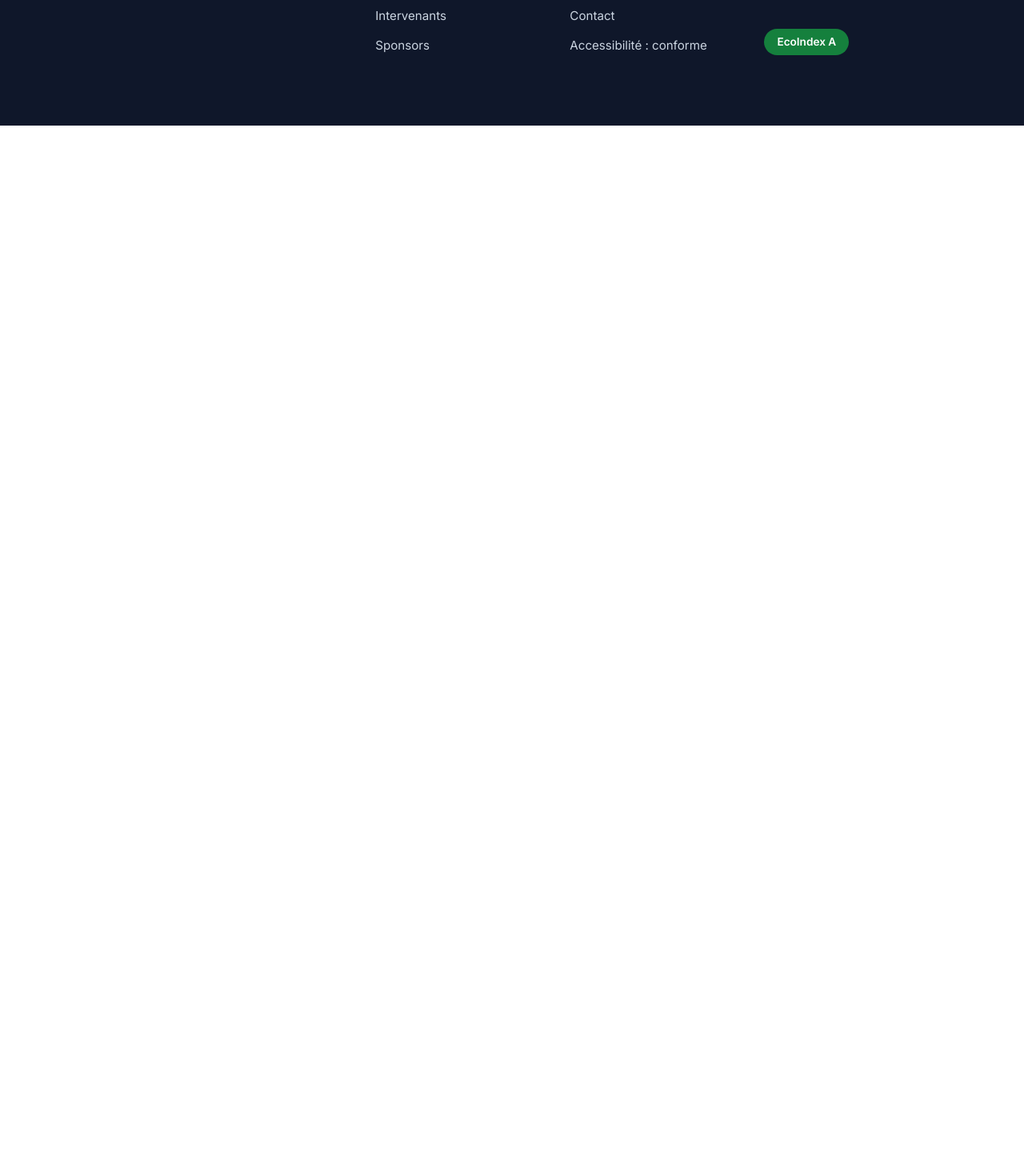
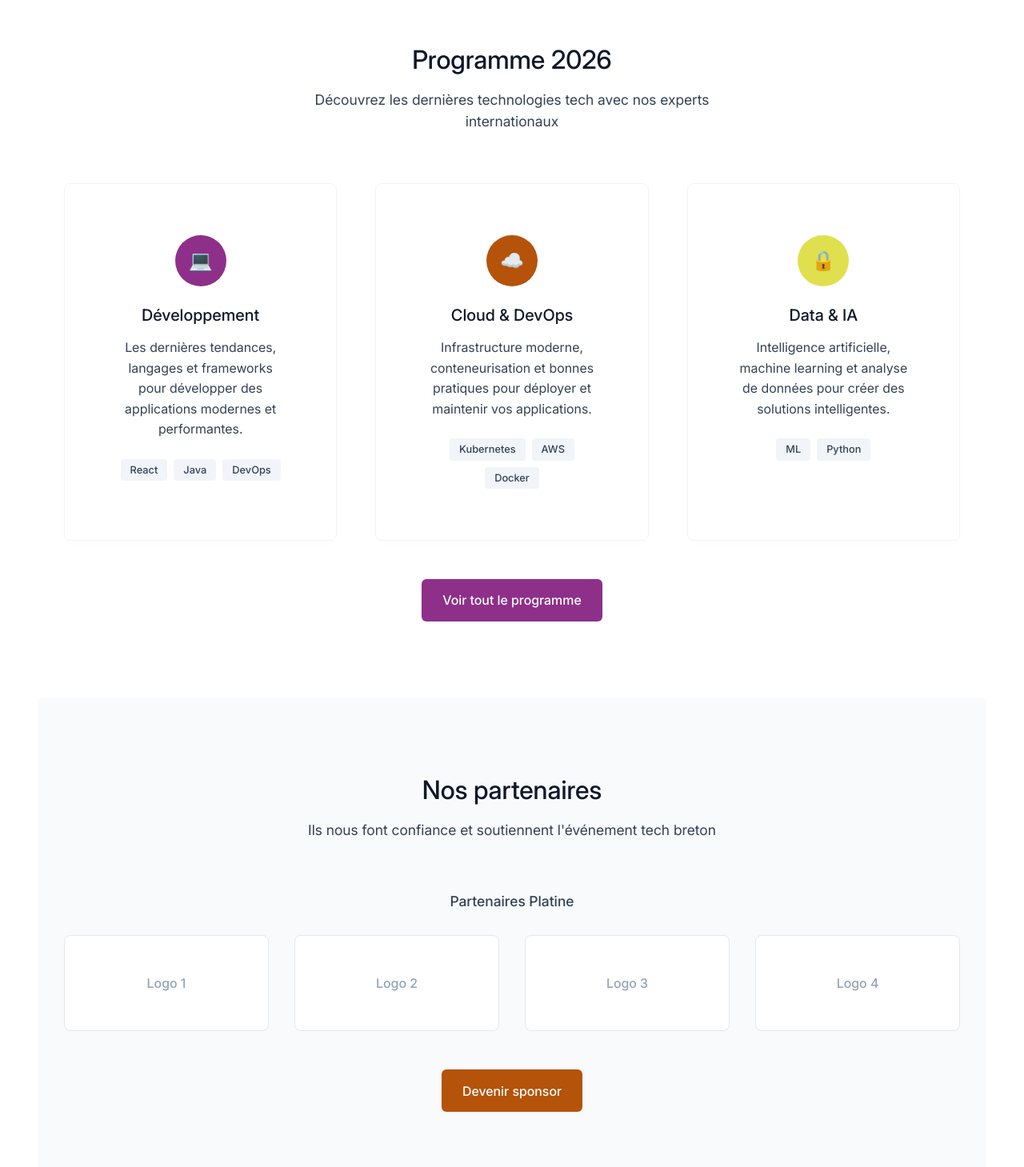
Before and after one commit to breizhcamp/website, a SvelteKit app: page / in a window 1280 px wide. Shown: the part 1031-2490 px from the top of the page at 80% size. Before the commit the page ends 1188 px from the top, so only its background shows below. Built offline with nearby package versions, Linux system fonts and the light colour scheme; no server answers.

Commit message:
✨ feat(home): nouvelle page d'accueil

```diff
--- a/src/routes/+page.svelte
+++ b/src/routes/+page.svelte
@@ -1,37 +1,512 @@
 <script>
-	import Button from '$lib/components/ui/Button.svelte';
+	import { onMount } from 'svelte';
+	import HeroSection from '../lib/components/home/HeroSection.svelte';
+	import StatsSection from '../lib/components/home/StatsSection.svelte';
+	import Button from '../lib/components/ui/Button.svelte';
+	import Card from '../lib/components/ui/Card.svelte';
+	import Badge from '../lib/components/ui/Badge.svelte';
+
+	let articles = $state([]);
+	let loading = $state(true);
+	let error = $state(null);
+
+	onMount(async () => {
+		try {
+			const response = await fetch('/api/blog');
+			if (response.ok) {
+				articles = await response.json();
+			} else {
+				error = 'Erreur lors du chargement des actualités';
+			}
+		} catch (e) {
+			error = 'Impossible de charger les actualités';
+		} finally {
+			loading = false;
+		}
+	});
 </script>
 
-<section id="programme">
-	<h2>Programme</h2>
+<svelte:head>
+	<title>BreizhCamp 2026 - La conférence tech incontournable de Bretagne</title>
+	<meta
+		name="description"
+		content="La conférence tech incontournable de Bretagne. 3 jours d'innovation, de partage et de networking du 25-27 juin 2026."
+	/>
+</svelte:head>
 
-	<Button href="/programme">Voir tout le programme</Button>
+<HeroSection />
+<StatsSection />
+
+<!-- Programme Section -->
+<section class="programme">
+	<div class="container">
+		<h2>Programme 2026</h2>
+		<p class="section-subtitle">
+			Découvrez les dernières technologies tech avec nos experts internationaux
+		</p>
+
+		<div class="tracks-grid">
+			<Card>
+				<div class="track-card">
+					<div class="track-icon violet" aria-hidden="true">
+						<span>💻</span>
+					</div>
+					<h3>Développement</h3>
+					<p>
+						Les dernières tendances, langages et frameworks pour développer des
+						applications modernes et performantes.
+					</p>
+					<div class="track-tags">
+						<Badge>React</Badge>
+						<Badge>Java</Badge>
+						<Badge>DevOps</Badge>
+					</div>
+				</div>
+			</Card>
+
+			<Card>
+				<div class="track-card">
+					<div class="track-icon orange" aria-hidden="true">
+						<span>☁️</span>
+					</div>
+					<h3>Cloud & DevOps</h3>
+					<p>
+						Infrastructure moderne, conteneurisation et bonnes pratiques pour déployer
+						et maintenir vos applications.
+					</p>
+					<div class="track-tags">
+						<Badge>Kubernetes</Badge>
+						<Badge>AWS</Badge>
+						<Badge>Docker</Badge>
+					</div>
+				</div>
+			</Card>
+
+			<Card>
+				<div class="track-card">
+					<div class="track-icon lime" aria-hidden="true">
+						<span>🔒</span>
+					</div>
+					<h3>Data & IA</h3>
+					<p>
+						Intelligence artificielle, machine learning et analyse de données pour créer
+						des solutions intelligentes.
+					</p>
+					<div class="track-tags">
+						<Badge>ML</Badge>
+						<Badge>Python</Badge>
+					</div>
+				</div>
+			</Card>
+		</div>
+
+		<div class="programme-cta">
+			<Button variant="primary" href="/programme">Voir tout le programme</Button>
+		</div>
+	</div>
 </section>
 
-<section id="intervenants">
-	<h2>Intervenants</h2>
+<!-- Partners Section -->
+<section class="partners">
+	<div class="container">
+		<h2>Nos partenaires</h2>
+		<p class="section-subtitle">
+			Ils nous font confiance et soutiennent l'événement tech breton
+		</p>
+
+		<div class="partners-category">
+			<h3>Partenaires Platine</h3>
+			<div class="partners-grid platine">
+				<div class="partner-logo">
+					<div class="placeholder-logo">Logo 1</div>
+				</div>
+				<div class="partner-logo">
+					<div class="placeholder-logo">Logo 2</div>
+				</div>
+				<div class="partner-logo">
+					<div class="placeholder-logo">Logo 3</div>
+				</div>
+				<div class="partner-logo">
+					<div class="placeholder-logo">Logo 4</div>
+				</div>
+			</div>
+		</div>
+
+		<div class="partners-cta">
+			<Button variant="icon-primary" href="/sponsors">Devenir sponsor</Button>
+		</div>
+	</div>
 </section>
 
-<section id="sponsors">
-	<h2>Sponsors</h2>
+<!-- News Section -->
+<section class="news">
+	<div class="container">
+		<h2>Actualités</h2>
+		<p class="section-subtitle">Restez informés des dernières nouvelles du BreizhCamp</p>
+
+		<div class="news-grid">
+			{#if loading}
+				<article class="news-card">
+					<div class="news-image">
+						<div class="placeholder-image">Chargement...</div>
+					</div>
+					<div class="news-content">
+						<div class="news-date">--</div>
+						<h3>Chargement des actualités...</h3>
+						<p>Veuillez patienter pendant le chargement des dernières nouvelles.</p>
+					</div>
+				</article>
+			{:else if error}
+				<article class="news-card">
+					<div class="news-image">
+						<div class="placeholder-image">Erreur</div>
+					</div>
+					<div class="news-content">
+						<div class="news-date">--</div>
+						<h3>Erreur de chargement</h3>
+						<p>{error}</p>
+					</div>
+				</article>
+			{:else}
+				{#each articles.slice(0, 3) as article}
+					<article class="news-card">
+						<div class="news-image">
+							{#if article.image}
+								<img src={article.image} alt={article.title} />
+							{:else}
+								<div class="placeholder-image">Image actualité</div>
+							{/if}
+						</div>
+						<div class="news-content">
+							<div class="news-date">
+								{new Date(article.date)
+									.toLocaleDateString('fr-FR', {
+										day: '2-digit',
+										month: 'short',
+										year: 'numeric'
+									})
+									.toUpperCase()}
+							</div>
+							{#if article.category}
+								<div class="news-category">{article.category}</div>
+							{/if}
+							<h3>
+								<a href="/blog/{article.slug}">{article.title}</a>
+							</h3>
+							<p>{article.excerpt}</p>
+							<a href="/blog/{article.slug}" class="news-link">Lire la suite</a>
+						</div>
+					</article>
+				{/each}
+			{/if}
+		</div>
+	</div>
 </section>
 
-<section id="infos-pratiques">
-	<h2>Infos pratiques</h2>
-</section>
+<style>
+	.container {
+		max-width: 1200px;
+		margin: 0 auto;
+		padding: 0 1rem;
+	}
 
-<section id="code-de-conduite">
-	<h2>Code de conduite</h2>
-</section>
+	/* Programme Section */
+	.programme {
+		padding: 6rem 0;
+	}
 
-<section id="faq">
-	<h2>FAQ</h2>
-</section>
+	.programme h2 {
+		text-align: center;
+		color: var(--neutral-900);
+		margin-bottom: 1rem;
+	}
 
-<section id="contact">
-	<h2>Contact</h2>
-</section>
+	.section-subtitle {
+		text-align: center;
+		color: var(--neutral-700); /* Amélioré pour contraste */
+		font-size: 1.1rem;
+		margin-bottom: 4rem;
+		max-width: 600px;
+		margin-left: auto;
+		margin-right: auto;
+	}
 
-<section id="accessibilite">
-	<h2>Accessibilite</h2>
-</section>
+	.tracks-grid {
+		display: grid;
+		grid-template-columns: repeat(auto-fit, minmax(300px, 1fr));
+		gap: 2rem;
+		margin-bottom: 3rem;
+	}
+
+	.track-card {
+		padding: 2rem;
+		text-align: center;
+	}
+
+	.track-icon {
+		width: 4rem;
+		height: 4rem;
+		border-radius: 50%;
+		display: flex;
+		align-items: center;
+		justify-content: center;
+		margin: 0 auto 1.5rem;
+		font-size: 1.5rem;
+	}
+
+	.track-icon.violet {
+		background: var(--violet);
+	}
+
+	.track-icon.orange {
+		background: var(--orange);
+	}
+
+	.track-icon.lime {
+		background: var(--lime);
+	}
+
+	.track-card h3 {
+		color: var(--neutral-900);
+		margin-bottom: 1rem;
+		font-size: 1.25rem;
+	}
+
+	.track-card p {
+		color: var(--neutral-700); /* Amélioré pour contraste */
+		line-height: 1.6;
+		margin-bottom: 1.5rem;
+	}
+
+	.track-tags {
+		display: flex;
+		gap: 0.5rem;
+		justify-content: center;
+		flex-wrap: wrap;
+	}
+
+	.programme-cta {
+		text-align: center;
+	}
+
+	/* Partners Section */
+	.partners {
+		padding: 6rem 0;
+		background: var(--neutral-50);
+	}
+
+	.partners h2 {
+		text-align: center;
+		color: var(--neutral-900);
+		margin-bottom: 1rem;
+	}
+
+	.partners-category {
+		margin-bottom: 3rem;
+	}
+
+	.partners-category h3 {
+		text-align: center;
+		color: var(--neutral-700);
+		margin-bottom: 2rem;
+		font-size: 1.1rem;
+	}
+
+	.partners-grid {
+		display: grid;
+		grid-template-columns: repeat(auto-fit, minmax(200px, 1fr));
+		gap: 2rem;
+		margin-bottom: 2rem;
+	}
+
+	.partner-logo {
+		background: white;
+		padding: 2rem;
+		border-radius: var(--border-radius);
+		display: flex;
+		align-items: center;
+		justify-content: center;
+		min-height: 120px;
+		border: 1px solid var(--neutral-200);
+	}
+
+	.placeholder-logo {
+		color: var(--neutral-400);
+		font-weight: 500;
+	}
+
+	.partners-cta {
+		text-align: center;
+	}
+
+	/* News Section */
+	.news {
+		padding: 6rem 0;
+	}
+
+	.news h2 {
+		text-align: center;
+		color: var(--neutral-900);
+		margin-bottom: 1rem;
+	}
+
+	.news-grid {
+		display: grid;
+		grid-template-columns: repeat(auto-fit, minmax(300px, 1fr));
+		gap: 2rem;
+	}
+
+	.news-card {
+		background: white;
+		border-radius: var(--border-radius);
+		overflow: hidden;
+		box-shadow: 0 2px 8px rgba(0, 0, 0, 0.1);
+		transition: transform 0.2s ease;
+	}
+
+	.news-card:hover {
+		transform: translateY(-4px);
+	}
+
+	.news-image {
+		height: 200px;
+		overflow: hidden;
+	}
+
+	.placeholder-image {
+		width: 100%;
+		height: 100%;
+		background: var(--neutral-100);
+		display: flex;
+		align-items: center;
+		justify-content: center;
+		color: var(--neutral-400);
+		font-weight: 500;
+	}
+
+	.news-content {
+		padding: 1.5rem;
+	}
+
+	.news-date {
+		color: var(--orange);
+		font-size: 0.875rem;
+		font-weight: 600;
+		margin-bottom: 0.5rem;
+	}
+
+	.news-card h3 {
+		color: var(--neutral-900);
+		margin-bottom: 1rem;
+		font-size: 1.1rem;
+	}
+
+	.news-card h3 a {
+		color: inherit;
+		text-decoration: none;
+		transition: color 0.2s ease;
+	}
+
+	.news-card h3 a:hover {
+		color: var(--violet);
+	}
+
+	.news-card h3 a:focus-visible {
+		outline: 2px solid var(--violet);
+		outline-offset: 2px;
+		border-radius: 4px;
+	}
+
+	.news-category {
+		background: var(--violet);
+		color: white;
+		font-size: 0.75rem;
+		font-weight: 600;
+		padding: 0.25rem 0.75rem;
+		border-radius: 12px;
+		text-transform: uppercase;
+		letter-spacing: 0.025em;
+		margin-bottom: 0.75rem;
+		display: inline-block;
+	}
+
+	.news-link {
+		color: var(--violet);
+		text-decoration: none;
+		font-weight: 500;
+		font-size: 0.9rem;
+		transition: color 0.2s ease;
+		display: inline-block;
+		margin-top: 1rem;
+	}
+
+	.news-link:hover {
+		color: var(--neutral-900);
+		text-decoration: underline;
+	}
+
+	.news-link:focus-visible {
+		outline: 2px solid var(--violet);
+		outline-offset: 2px;
+		border-radius: 4px;
+	}
+
+	.news-image img {
+		width: 100%;
+		height: 100%;
+		object-fit: cover;
+		transition: transform 0.3s ease;
+	}
+
+	.news-card:hover .news-image img {
+		transform: scale(1.05);
+	}
+
+	.news-card p {
+		color: var(--neutral-700); /* Amélioré pour contraste */
+		line-height: 1.6;
+	}
+
+	/* Responsive */
+	@media (min-width: 768px) {
+		.container {
+			padding: 0 2rem;
+		}
+
+		.tracks-grid {
+			gap: 3rem;
+		}
+	}
+
+	@media (min-width: 1024px) {
+		.tracks-grid {
+			gap: 3rem;
+		}
+	}
+
+	/* Accessibilité */
+	@media (prefers-contrast: high) {
+		.section-subtitle {
+			color: var(--neutral-700);
+		}
+
+		.track-card p {
+			color: var(--neutral-700);
+		}
+
+		.news-card p {
+			color: var(--neutral-700);
+		}
+	}
+
+	/* Respect des préférences de mouvement réduit */
+	@media (prefers-reduced-motion: reduce) {
+		.news-card {
+			transition: none;
+		}
+
+		.news-card:hover {
+			transform: none;
+		}
+	}
+</style>
```
